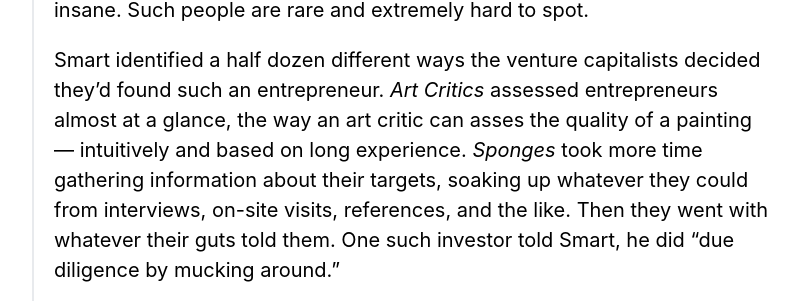
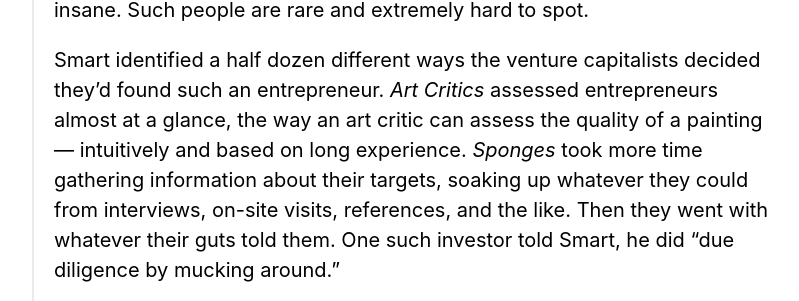
Before and after one commit to zachwill/blog, a Jekyll site: the page built from _posts/2017-01-29-checklist-manifesto.md, in a window 1280 px wide and 900 px high, scrolled down 648 px. Shown: the part 182-483 px from the top of the window, without its empty margins (238-1037 px from the left). Built offline with Jekyll 4.4.1, drawn with Linux system fonts in a browser that asks for light colours.

Commit message:
Last correction

```diff
--- a/_posts/2017-01-29-checklist-manifesto.md
+++ b/_posts/2017-01-29-checklist-manifesto.md
@@ -27,7 +27,7 @@ and thought this excerpt was great:
 >
 > Smart identified a half dozen different ways the venture capitalists decided
 > they’d found such an entrepreneur. _Art Critics_ assessed entrepreneurs
-> almost at a glance, the way an art critic can asses the quality of a painting
+> almost at a glance, the way an art critic can assess the quality of a painting
 > — intuitively and based on long experience. _Sponges_ took more time
 > gathering information about their targets, soaking up whatever they could from
 > interviews, on-site visits, references, and the like. Then they went with
```
